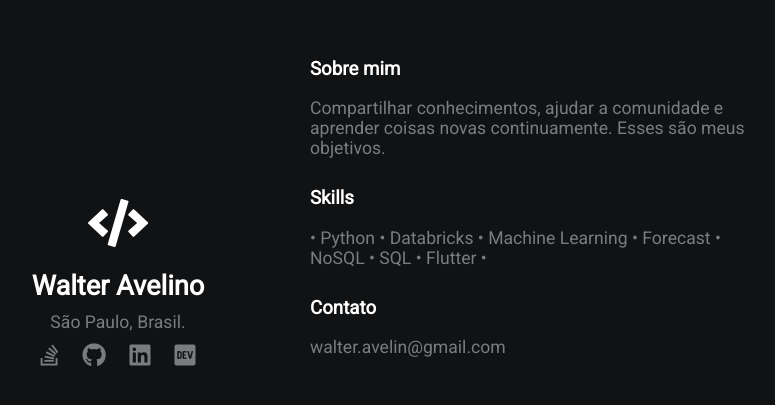
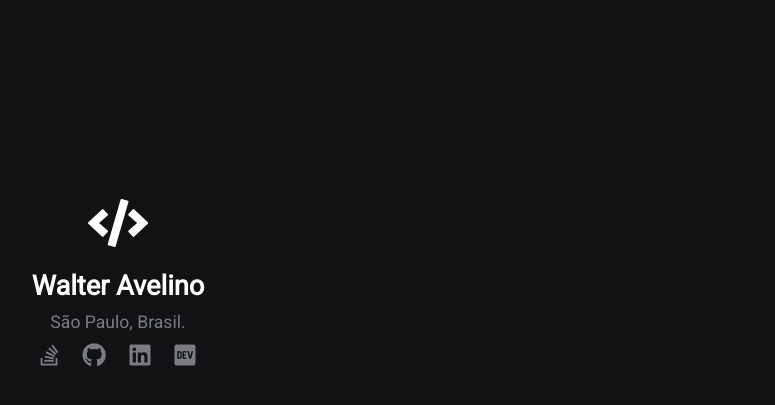
Before and after one commit to walteravelino/walteravelino.github.io, a plain HTML site: page index.html in a window 1280 px wide. Shown: the part 121-526 px from the top of the page, without its empty margins (330-1105 px from the left). Drawn offline with Linux system fonts and the light colour scheme.

Commit message:
fix: layout

```diff
--- a/index.html
+++ b/index.html
@@ -21,18 +21,6 @@
 
 
         </div>
-        <div class="section-2">
-            <h3 class="white">Sobre mim</h3>
-            <p>Compartilhar conhecimentos, ajudar a comunidade e aprender coisas novas continuamente. Esses são meus objetivos.</p>
-            <h3 class="white">Skills</h3>
-            <p>• Python • Databricks • Machine Learning • Forecast • NoSQL • SQL • Flutter • </p>
-            <!-- <h2>Projetos</h2>
-            <a href="https://github.com/walteravelino/Projetos/tree/master/JS-OCR">JS-OCR</a>
-            <a href="https://github.com/walteravelino/Projetos/tree/master/SwiftFlappyBird">SwiftFlappyBird</a>
-            <a href="https://github.com/walteravelino/Projetos/tree/master/flutter_genius">flutter_genius</a> -->
-            <h3 class="white">Contato</h3>
-            <p>walter.avelin@gmail.com</p>
-        </div>
     </div>
 </body>
 </html>
```
